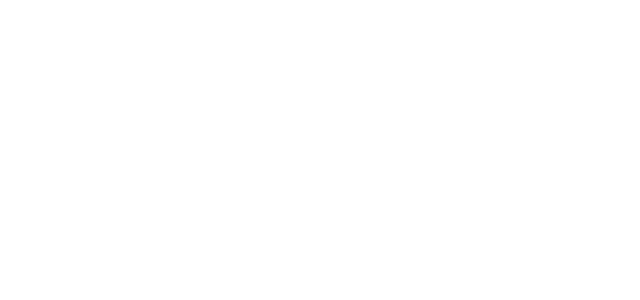
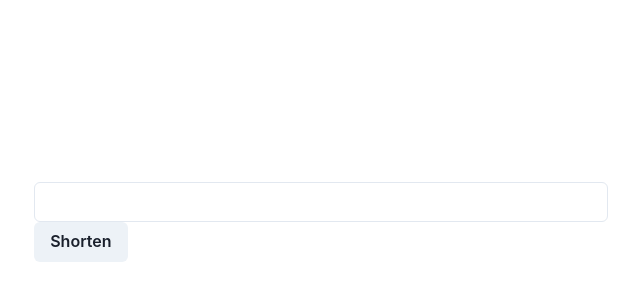
Before and after one commit to jasonfyw/linky, a React (Create React App) app in the folder app/: page / in a window 1280 px wide. Shown: the part 178-478 px from the top of the page, without its empty margins (319-959 px from the left). Built offline with nearby package versions, Linux system fonts and the light colour scheme.

Commit message:
add: form with validation

```diff
--- a/app/package.json
+++ b/app/package.json
@@ -13,13 +13,15 @@
     "@types/node": "^12.20.55",
     "@types/react": "^18.0.25",
     "@types/react-dom": "^18.0.9",
+    "formik": "^2.2.9",
     "framer-motion": "^6.5.1",
     "react": "^18.2.0",
     "react-dom": "^18.2.0",
     "react-icons": "^3.11.0",
     "react-scripts": "5.0.1",
     "typescript": "^4.9.3",
-    "web-vitals": "^2.1.4"
+    "web-vitals": "^2.1.4",
+    "yup": "^0.32.11"
   },
   "scripts": {
     "start": "react-scripts start",
--- a/app/src/App.tsx
+++ b/app/src/App.tsx
@@ -3,9 +3,10 @@
   ChakraProvider,
   theme,
 } from "@chakra-ui/react"
+import LinkGenerator from "./components/LinkGenerator"
 
 export const App = () => (
-  <ChakraProvider theme={theme}>
-
-  </ChakraProvider>
+    <ChakraProvider theme={theme}>
+        <LinkGenerator />
+    </ChakraProvider>
 )
--- a/app/src/components/LinkGenerator/LinkGenerator.tsx
+++ b/app/src/components/LinkGenerator/LinkGenerator.tsx
@@ -1,24 +1,42 @@
+import React from 'react';
 import {
+    Button,
+    Center,
     Container,
-    FormControl,
-    FormLabel,
-    Input
+    Input,
+    Text
 } from '@chakra-ui/react';
-import React, { useState } from 'react';
+import { Formik, Form, Field } from 'formik';
+import * as Yup from 'yup';
 
-const LinkGenerator = () => {
-    const [inputLink, setInputLink] = useState<string>('')
+const ShortenLinkSchema = Yup.object().shape({
+    link: Yup.string().matches(
+        /((https?):\/\/)?(www.)?[a-z0-9]+(\.[a-z]{2,}){1,3}(#?\/?[a-zA-Z0-9#]+)*\/?(\?[a-zA-Z0-9-_]+=[a-zA-Z0-9-%]+&?)?$/,
+        'Enter valid URL'
+    ).required('Please enter a URL'),
+});
 
-    const handleInputChange = (e: React.ChangeEvent<HTMLInputElement>) => { setInputLink(e.target.value) }
-
-    return (
+const LinkGenerator = () => (
+    <Center h={'100vh'}>
         <Container>
-            <FormControl>
-                <FormLabel>Link</FormLabel>
-                <Input value={ inputLink } onChange={handleInputChange} />
-            </FormControl>
+            <Formik
+                initialValues={{
+                    link: '',
+                }}
+                validationSchema={ShortenLinkSchema}
+                onSubmit={values => {
+                    console.log(values);
+                }}
+            >
+                {({ errors, touched }) => (
+                    <Form>
+                        <Field as={Input} name="link" />
+                        {errors.link && touched.link ? <Text color='red.600'>{errors.link}</Text> : null}
+                        <Button type="submit">Shorten</Button>
+                    </Form>
+                )}
+            </Formik>
         </Container>
-    );
-}
-
+    </Center>
+);
 export default LinkGenerator;
```
Also changed, not shown: 1 other file (tests, documents, lock files or other folders).
